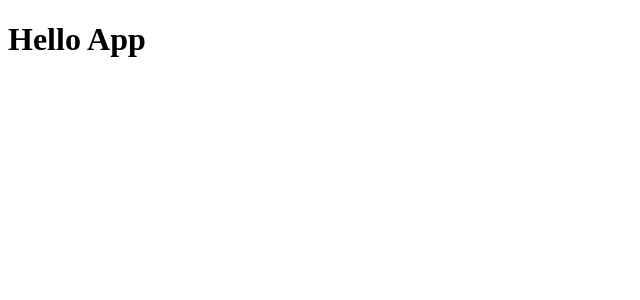
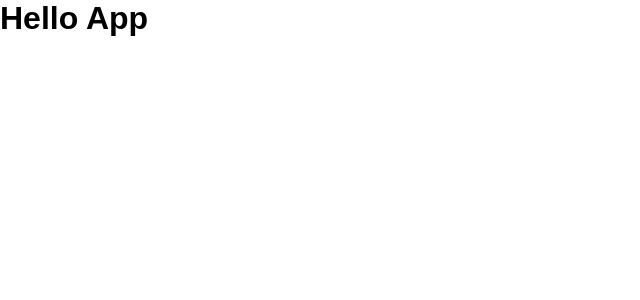
Before and after one commit to renyzeraa/reactjs-fundamentals, a React app: page / in a window 1280 px wide. Shown: the top 300 px of the page, without its empty margins (0-640 px from the left). Built offline with nearby package versions, Linux system fonts and the light colour scheme.

Commit message:
feat: config para ler estilos da aplicação

```diff
--- a/package.json
+++ b/package.json
@@ -21,7 +21,9 @@
     "@babel/preset-react": "^7.25.9",
     "babel-loader": "^9.2.1",
     "cross-env": "^7.0.3",
+    "css-loader": "^7.1.2",
     "html-webpack-plugin": "^5.6.3",
+    "style-loader": "^4.0.0",
     "webpack": "^5.96.1",
     "webpack-cli": "^5.1.4",
     "webpack-dev-server": "^5.1.0"
--- a/src/App.jsx
+++ b/src/App.jsx
@@ -1,3 +1,5 @@
+import './style/global.css'
+
 export function App(){
   return <h1>Hello App</h1>
 }
--- /dev/null
+++ b/src/style/global.css
@@ -0,0 +1,8 @@
+* {
+  box-sizing: border-box;
+  margin: 0;
+  padding: 0;
+}
+body {
+  font-family: Arial, sans-serif;
+}
--- a/webpack.config.js
+++ b/webpack.config.js
@@ -17,19 +17,17 @@ module.exports = {
   module: {
     rules: [
       {
-        test: /\.js$/,
+        test: /\.jsx?$/,
         exclude: /node_modules/,
-        use: {
-          loader: 'babel-loader',
-        }
+        use: 'babel-loader'
       },
       {
-        test: /\.jsx?$/,
-        exclude: /node_modules/,
-        use: {
-          loader: 'babel-loader',
-        }
-      }
+        test: /\.css?$/,
+        use: [
+          'style-loader',
+          'css-loader'
+        ],
+      },
     ]
   },
   plugins: [
```
Also changed, not shown: 1 other file (tests, documents, lock files or other folders).
